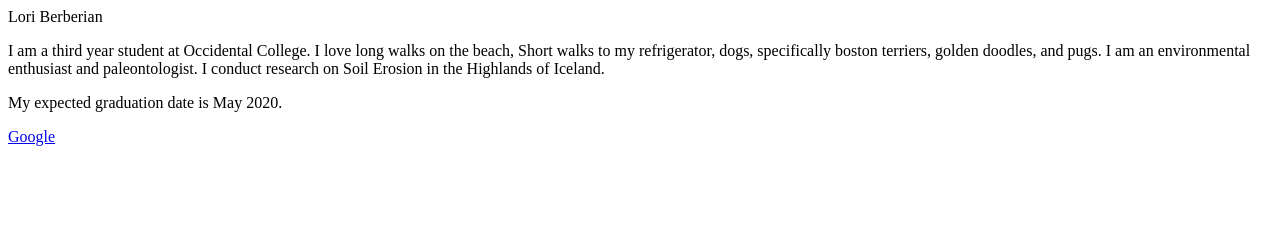
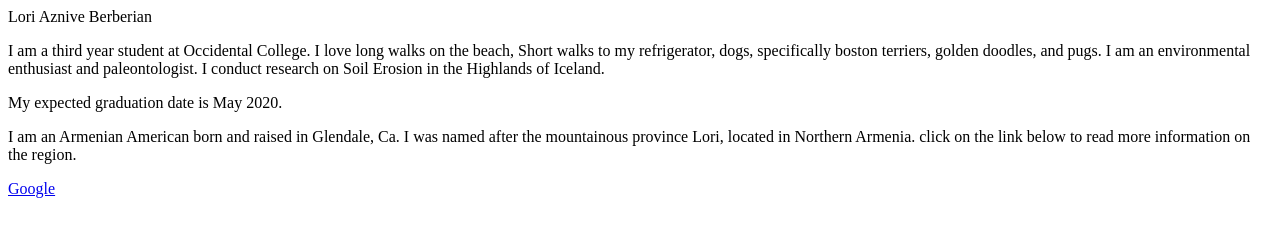
Before and after one commit to lberberian/lberberian.github.io, a plain HTML site: page index.html in a window 1280 px wide. Drawn offline with Linux system fonts and the light colour scheme.

Commit message:
edit link and bio

```diff
--- a/index.html
+++ b/index.html
@@ -5,7 +5,7 @@
                 <title>Lori Berberian</title>
         </head>
         <body>
-        Lori Berberian
+        Lori Aznive Berberian
         </body>
  </html>
 
@@ -19,4 +19,9 @@ I conduct research on Soil Erosion in the Highlands of Iceland. </p>
 
 <p>My expected graduation date is May 2020.</p>
 
+
+<p>I am an Armenian American born and raised in Glendale, Ca.
+I was named after the mountainous province Lori, located in Northern Armenia.
+click on the link below to read more information on the region. </p>
+
 <a href="https://en.wikipedia.org/wiki/Lori_Province">Google</a>
```
